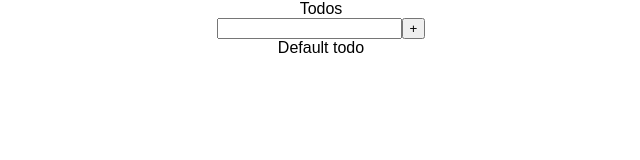
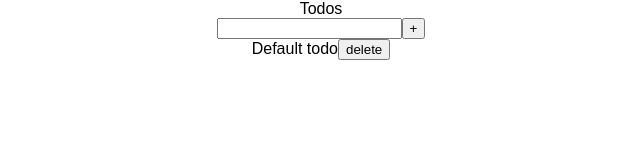
Before and after one commit to heathernfran/react-todos, a React (Create React App) app: page / in a window 1280 px wide. Shown: the top 160 px of the page, without its empty margins (319-959 px from the left). Built offline with nearby package versions, Linux system fonts and the light colour scheme.

Commit message:
Modify todos array to include deleting todos

```diff
--- a/src/TodoList.js
+++ b/src/TodoList.js
@@ -5,13 +5,15 @@ class TodoList extends Component {
   constructor(props) {
     super(props)
     this.state = {
-      todos: ['Default todo']
+      todos: [
+        {text: 'Default todo', delete: false}
+      ]
     }
     this.allTodos = this.allTodos.bind(this)
   }
 
   allTodos(newTodo) {
-    this.setState({ todos: [...this.state.todos, newTodo]})
+    this.setState({ todos: [...this.state.todos, { text: newTodo }] })
   }
 
   render() {
@@ -19,7 +21,12 @@ class TodoList extends Component {
       <div>
         <Form allTodos={this.allTodos} />
         {this.state.todos.map((todo) => {
-          return <div>{todo}</div>
+          return (
+            <div>
+              <span>{todo.text}</span>
+              <button>delete</button>
+            </div>
+          )
         })}
       </div>
     )
```
